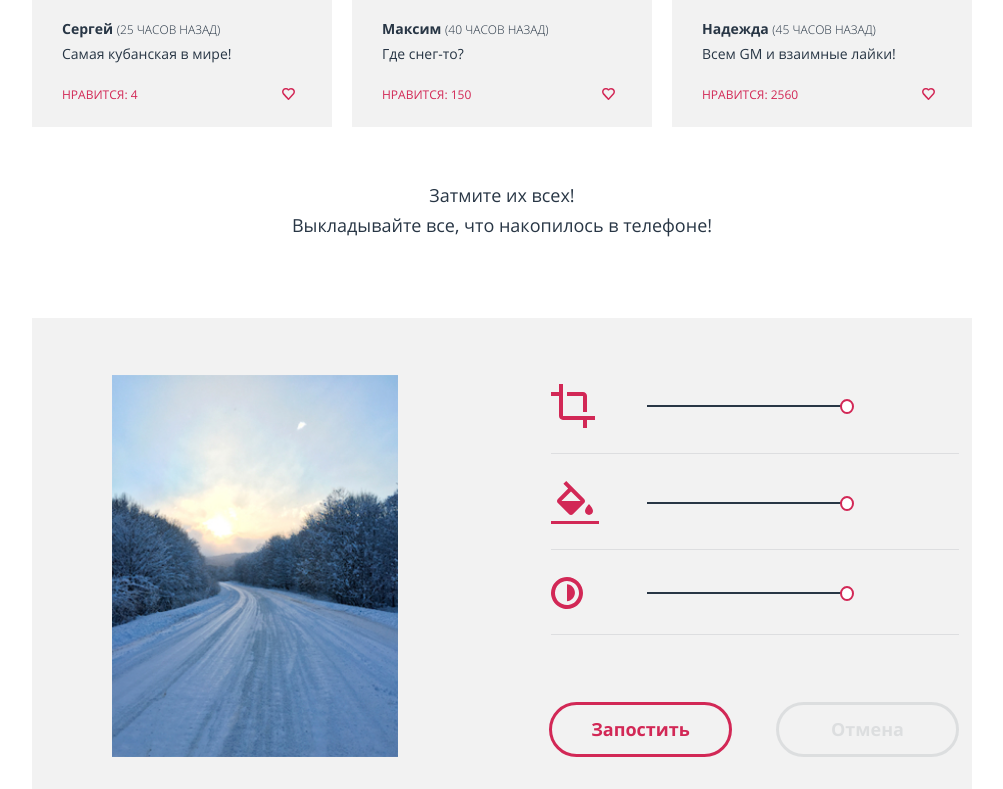
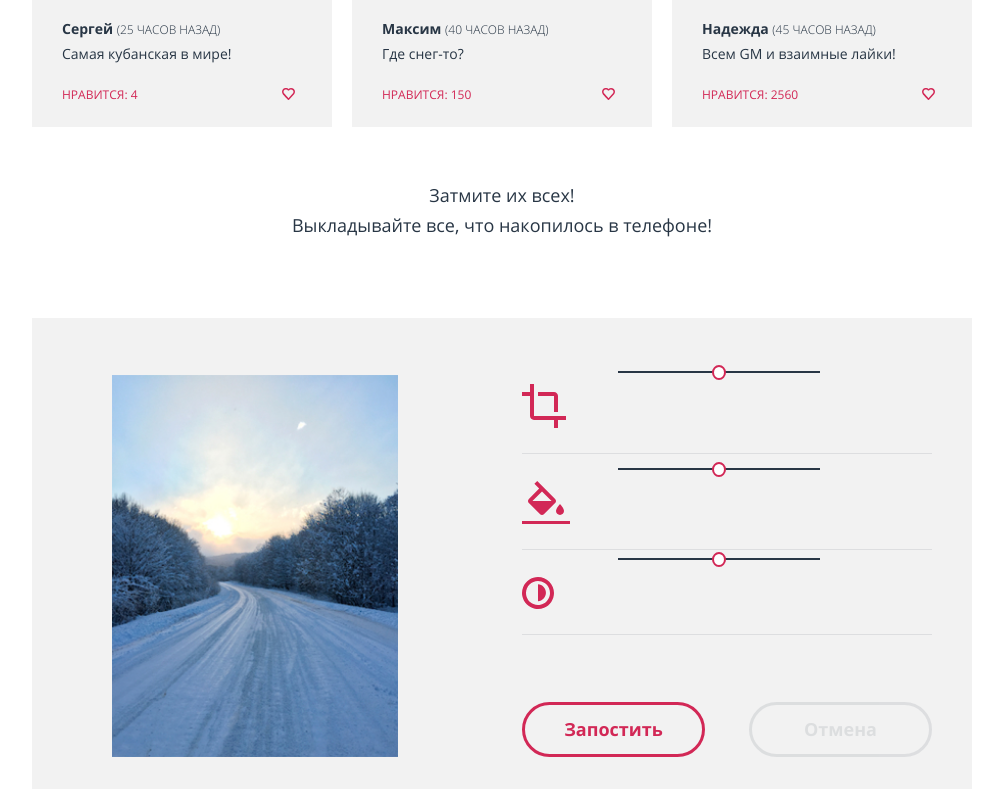
Before and after one commit to sitippens/1848487-pink-24, a plain HTML site: page source/catalog.html in a window 1280 px wide. Shown: the part 2011-2800 px from the top of the page, without its empty margins (138-1141 px from the left). Drawn offline with nearby package versions, Linux system fonts and the light colour scheme; files that its build step writes are made by us from their sources.

Commit message:
11.01(2)

```diff
--- a/source/catalog.html
+++ b/source/catalog.html
@@ -176,41 +176,29 @@
 
 
               <div class="upload__range-slider upload__range-slider--first">
-                <!-- <div class="upload__range-scale">
-                  <button class="upload__range-toggle upload__range-toggle--crop"></button>
-                </div> -->
-
                 <label class="upload__label" for="crop">
                   <svg class="upload__img upload__img--crop upload__img--active" width="44" height="44" viewBox="0 0 44 44" fill="currentColor" xmlns="http://www.w3.org/2000/svg">
                     <path d="M32 28H36V12C36 10.9391 35.5786 9.92172 34.8284 9.17157C34.0783 8.42143 33.0609 8 32 8H16V12H32V28ZM12 32V0H8V8H0V12H8V32C8 33.0609 8.42143 34.0783 9.17157 34.8284C9.92172 35.5786 10.9391 36 12 36H32V44H36V36H44V32H12Z"/>
                   </svg>
-                  <input class="upload__input upload__input--hidden" type="range" id="crop" name="crop" min="0" max="100">
+                  <input class="upload__input upload__input--active" type="range" id="crop" name="crop" min="0" max="100">
                   <span class="visually-hidden">Обрезка</span>
                 </label>
               </div>
 
 
               <div class="upload__range-slider">
-                <!-- <div class="upload__range-scale upload__range-scale--hidden">
-                  <button class="upload__range-toggle upload__range-toggle--fill"></button>
-                </div> -->
-
                 <label class="upload__label" for="fill">
                   <svg class="upload__img upload__img--fill" width="48" height="43" viewBox="0 0 48 43" fill="currentColor" xmlns="http://www.w3.org/2000/svg">
                     <path d="M33.12 17.88L15.24 0L12.41 2.83L17.17 7.59L6.88 17.88C6.3182 18.4425 6.00264 19.205 6.00264 20C6.00264 20.795 6.3182 21.5575 6.88 22.12L17.88 33.12C18.4425 33.6818 19.205 33.9974 20 33.9974C20.795 33.9974 21.5575 33.6818 22.12 33.12L33.12 22.12C33.6818 21.5575 33.9974 20.795 33.9974 20C33.9974 19.205 33.6818 18.4425 33.12 17.88ZM10.41 20L20 10.42L29.59 20H10.41ZM38 23C38 23 34 27.33 34 30C34 31.0609 34.4214 32.0783 35.1716 32.8284C35.9217 33.5786 36.9391 34 38 34C39.0609 34 40.0783 33.5786 40.8284 32.8284C41.5786 32.0783 42 31.0609 42 30C42 27.33 38 23 38 23Z"/>
                     <path d="M48 40H0V43H48V40Z"/>
                   </svg>
-                  <input class="upload__input  upload__input--hidden" type="range" id="fill" name="fill" min="0" max="100">
+                  <input class="upload__input" type="range" id="fill" name="fill" min="0" max="100">
                   <span class="visually-hidden">Заливка</span>
                 </label>
               </div>
 
 
               <div class="upload__range-slider">
-                <!-- <div class="upload__range-scale upload__range-scale--hidden">
-                  <button class="upload__range-toggle upload__range-toggle--contrast"></button>
-                </div> -->
-
                 <label class="upload__label" for="contrast">
                   <svg  class="upload__img upload__img--contrast" width="32" height="32" viewBox="0 0 32 32" fill="currentColor" xmlns="http://www.w3.org/2000/svg">
                     <path d="M16 4C18.3734 4 20.6935 4.70379 22.6669 6.02236C24.6402 7.34094 26.1783 9.21509 27.0866 11.4078C27.9948 13.6005 28.2325 16.0133 27.7694 18.3411C27.3064 20.6689 26.1635 22.8071 24.4853 24.4853C22.8071 26.1635 20.6689 27.3064 18.3411 27.7694C16.0133 28.2324 13.6005 27.9948 11.4078 27.0866C9.21509 26.1783 7.34095 24.6402 6.02237 22.6668C4.70379 20.6935 4.00001 18.3734 4.00001 16C4.00001 12.8174 5.26429 9.76515 7.51473 7.51472C9.76516 5.26428 12.8174 4 16 4ZM16 0C12.8355 0 9.74207 0.938384 7.11088 2.69649C4.4797 4.45459 2.42894 6.95345 1.21793 9.87706C0.0069325 12.8007 -0.309921 16.0177 0.307443 19.1214C0.924806 22.2251 2.44866 25.0761 4.6863 27.3137C6.92394 29.5513 9.77487 31.0752 12.8786 31.6926C15.9823 32.3099 19.1993 31.9931 22.1229 30.7821C25.0466 29.5711 27.5454 27.5203 29.3035 24.8891C31.0616 22.2579 32 19.1645 32 16C32 11.7565 30.3143 7.68687 27.3137 4.68629C24.3131 1.68571 20.2435 0 16 0Z"/>
--- a/source/sass/blocks/form.scss
+++ b/source/sass/blocks/form.scss
@@ -106,6 +106,10 @@
   line-height: 30px;
   color: $textcolor;
 
+  &--contacts {
+    padding-right: 80px;
+  }
+
   &:hover {
     border: 2px solid $darkgrey-1;
     outline: none;
@@ -139,15 +143,13 @@
 .form__label-checkbox {
   position: relative;
   display: inline-block;
-  padding-left: 59px;
-  padding-bottom: 69px;
   font-weight: 400;
   font-size: 18px;
   line-height: 30px;
+}
 
-  &:last-child {
-    padding-bottom: 55px;
-  }
+.form__item {
+  padding-bottom: 55px;
 }
 
 .form__label-radio {
@@ -187,14 +189,24 @@
   height: 35px;
   border-radius: 1px;
   border: 2px solid $bordercolor;
+}
 
+.form__label-checkbox {
   &:hover {
-    border: 2px solid $darkgrey-1;
+    .form__mark-checkbox {
+      border: 2px solid $darkgrey-1;
+    }
   }
 
   &:active {
-    border: 2px solid $pink;
+    .form__mark-checkbox {
+      border: 2px solid $pink;
+    }
   }
+}
+
+.form__input-checkbox:focus-visible + .form__mark-checkbox {
+  border: 2px solid $darkgrey-1;
 }
 
 .form__input-radio:checked + .form__mark::before {
--- a/source/sass/blocks/main-nav.scss
+++ b/source/sass/blocks/main-nav.scss
@@ -73,6 +73,7 @@
     text-transform: initial;
     padding: 0;
     padding-right: 79px;
+    border: 0;
 
     &--last {
       padding-right: 0;
--- a/source/sass/blocks/page-header.scss
+++ b/source/sass/blocks/page-header.scss
@@ -45,6 +45,9 @@
 
 .page-header__menu--closed .page-header__toggle:active::before {
   background-color: $pink;
+  box-shadow:
+    0 10px 0 0 ($pink),
+    0 20px 0 0 ($pink);
   opacity: 30%;
 }
 
@@ -135,7 +138,7 @@
       url("../img/back-tablet.png") no-repeat center / cover;
 
     &--inner {
-      background: url("../img/back-tablet.png") no-repeat center / cover;
+      background: url("../img/back-tablet.png") no-repeat top / cover;
       background-repeat: no-repeat;
     }
   }
@@ -187,6 +190,7 @@
 
   .page-header--inner {
     background-image: url("../img/back-desktop.png");
+    background-position: top;
     background-repeat: no-repeat;
     background-size: cover;
   }
--- a/source/sass/blocks/photos-item.scss
+++ b/source/sass/blocks/photos-item.scss
@@ -182,7 +182,7 @@
   }
 
   .photos-item {
-    display: block;
+    // display: block;
     width: 100%;
     // height: 555px;
 
--- a/source/sass/blocks/upload.scss
+++ b/source/sass/blocks/upload.scss
@@ -49,34 +49,19 @@
   margin-bottom: 12px;
 }
 
-// .upload__range-scale {
-//   position: relative;
-//   width: 240px;
-//   height: 2px;
-//   background-color: $darkgrey-1;
-
-//   &--hidden {
-//     display: none;
-//   }
-// }
-
 .upload__tools {
-  padding: 42px 20px 34px 20px;
+  position: relative;
+  padding: 42px 20px 75px 20px;
+  display: flex;
+  justify-content: space-between;
 }
 
-// .upload__range-toggle {
-//   position: absolute;
-//   top: -6px;
-//   left: 193px;
-//   width: 14px;
-//   height: 14px;
-//   background-color: $white;
-//   border: 2px solid $pink;
-//   border-radius: 50%;
-//   cursor: pointer;
-// }
+.upload__label {
+  display: block;
+}
 
 .upload__img {
+  display: block;
   color: rgba(40, 54, 69, 0.3);
 
   &--active {
@@ -85,31 +70,48 @@
 }
 
 .upload__input {
-  -webkit-appearance: none;
+  position: absolute;
+  left: 0;
+  bottom: 34px;
+  appearance: none;
   width: 100%;
   background: transparent;
+  display: none;
 
   &:focus {
     outline: none;
   }
 
-  &--hidden {
-    display: none;
+  &--active {
+    display: block;
   }
 }
 
 .upload__input::-webkit-slider-runnable-track {
-  position: relative;
+  width: 100%;
+  height: 2px;
+  background-color: $darkgrey-1;
+}
+
+.upload__input::-moz-range-track {
   width: 100%;
   height: 2px;
   background-color: $darkgrey-1;
 }
 
 .upload__input::-webkit-slider-thumb {
-  position: absolute;
-  top: -6px;
-  left: 193px;
-  -webkit-appearance: none;
+  appearance: none;
+  border: 2px solid $pink;
+  margin-top: -6px;
+  width: 14px;
+  height: 15px;
+  background-color: $white;
+  border-radius: 50%;
+  cursor: pointer;
+  }
+
+  .upload__input::-moz-range-thumb {
+  appearance: none;
   border: 2px solid $pink;
   width: 14px;
   height: 15px;
@@ -136,7 +138,6 @@
 
   .upload__button-wrapper {
     padding-top: 0;
-    padding-left: 27px;
     display: flex;
     flex-direction: column;
 
@@ -160,10 +161,12 @@
     justify-content: space-between;
     padding-top: 9px;
     padding-right: 13px;
+    padding-left: 48px;
   }
 
   .upload__tools {
-    padding: 0 0 67px 29px;
+    padding: 0 0 67px 0;
+    display: block;
   }
 
   .upload__range-slider {
@@ -177,17 +180,16 @@
     }
   }
 
-  .upload__input--hidden {
-      display: block;
-    }
-
   .upload__input {
+    position: relative;
+    display: block;
     width: 202px;
   }
 
   .upload__label {
     display: flex;
     justify-content: space-between;
+    width: 300px;
   }
 
   .upload__img {
@@ -208,20 +210,6 @@
       height: 16px;
     }
   }
-
-  // .upload__range-toggle {
-  //   &--crop {
-  //     left: 160px;
-  //   }
-
-  //   &--fill {
-  //     left: 25px;
-  //   }
-
-  //   &--contrast {
-  //     left: 96px;
-  //   }
-  // }
 }
 
 @media (min-width: $desktop-width) {
@@ -235,10 +223,12 @@
   }
 
   .upload__wrapper {
+    padding-left: 0;
     flex-grow: 1;
   }
 
   .upload__button-wrapper {
+    padding-left: 0;
     flex-direction: row;
   }
 
```
